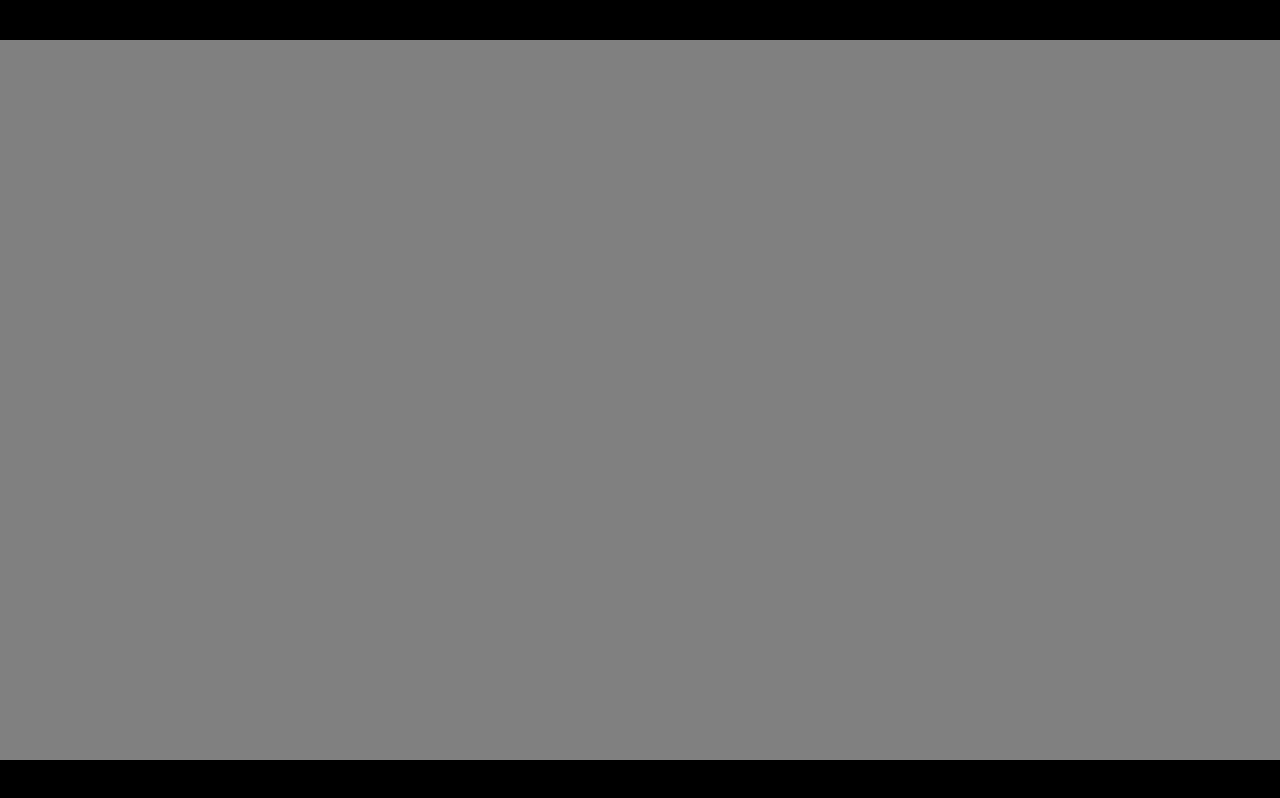
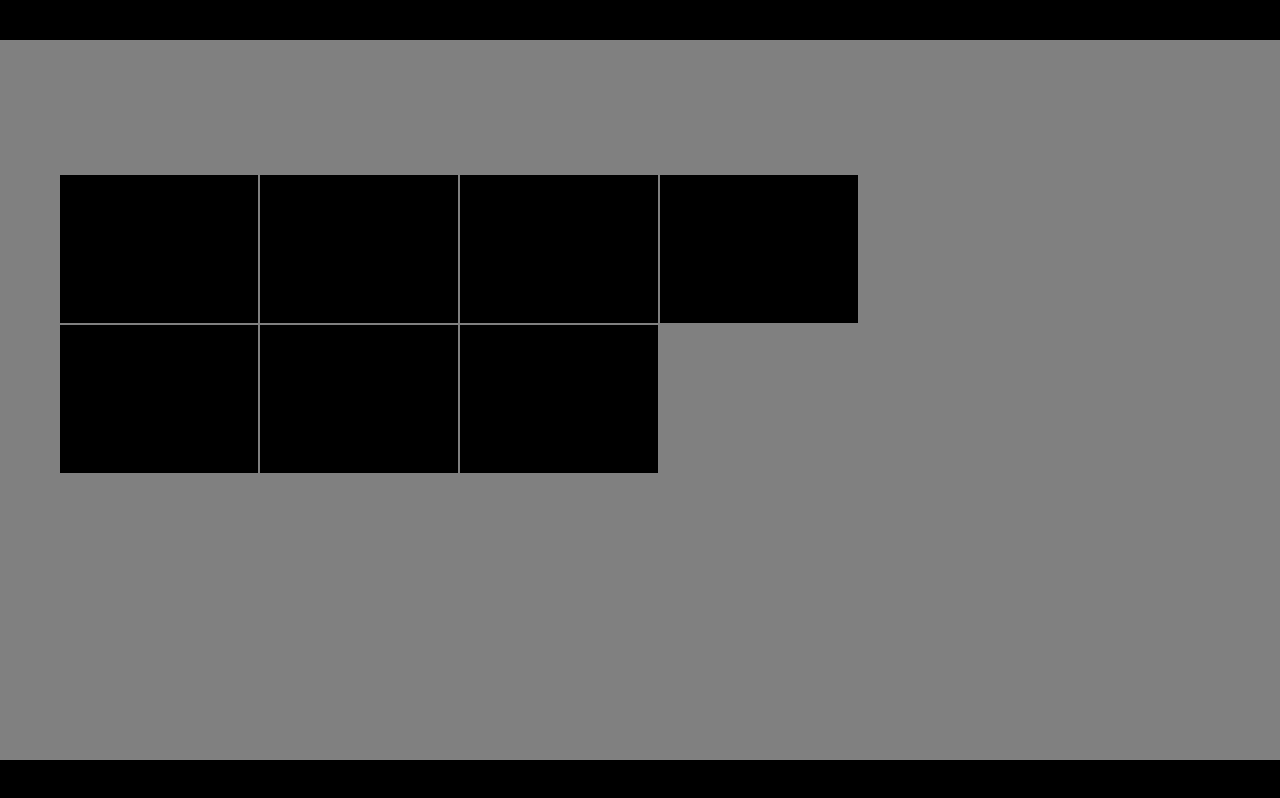
Before and after one commit to siderilla/countdown_itch_jam, a website built with Vite: page countdown/index.html in a window 1280 px wide. Built offline with nearby package versions, Linux system fonts and the light colour scheme.

Commit message:
ok tiles, hidden random tiles, countdown working

```diff
--- a/countdown/index.html
+++ b/countdown/index.html
@@ -6,7 +6,7 @@
 	<link rel="icon" type="image/svg+xml" href="/favicon.svg" />
 	<meta name="viewport" content="width=device-width, initial-scale=1.0" />
 	<title>countdown</title>
-	<link rel="stylesheet" href="src/style.css">
+	<link rel="stylesheet" href="/src/style.css">
 </head>
 
 <body>
--- a/countdown/src/main.js
+++ b/countdown/src/main.js
@@ -1,7 +1,81 @@
+import './style.css';
+
+const COLS = 4;
+const ROWS = 3;
+const TILE_W = 200;
+const TILE_H = 150;
+const OFFSET_X = 60;
+const OFFSET_Y = 135;
+
 const canva = document.getElementById("prologue");
 const ctx = canva.getContext("2d");
 
-ctx.beginPath();
-ctx.rect(0, 0, 1280, 720);
-ctx.fillStyle = "grey";
-ctx.fill();
+let countdown = 5;
+let lastTick = 0;
+let stage = "memorizing";
+function countToZero(timestamp) {
+
+	//background
+	ctx.fillStyle = "grey";
+	ctx.fillRect(0, 0, 1280, 720);
+
+	//foreach tiles
+	tiles.forEach(tile => {
+
+		if (!tile.visible) return;
+		ctx.fillStyle = "black";
+		ctx.fillRect(tile.x, tile.y, tile.w - 2, tile.h - 2);
+
+	});
+
+	//draw the countdown
+	if (stage === "memorizing") {
+
+		ctx.font = "50px 'Tiny5-Regular'";
+		ctx.fillStyle = "white";
+		ctx.fillText(countdown, 50, 90);
+
+	}
+
+
+	if (timestamp - lastTick >= 1000) {
+
+		lastTick = timestamp;
+		countdown -= 1;
+		if (countdown === 0) {
+			stage = "puzzle";
+			hideTiles();
+		}
+		lastTick = timestamp;
+
+	}
+
+	//recall the loop
+	requestAnimationFrame(countToZero);
+
+}
+
+document.fonts.ready.then(() => requestAnimationFrame(countToZero));
+
+const tiles = [];
+
+for (let row = 0; row < ROWS; row++) {
+
+	for (let col = 0; col < COLS; col++) {
+
+		let x = OFFSET_X + col * TILE_W;
+		let y = OFFSET_Y + row * TILE_H;
+		tiles.push({ x: x, y: y, homeX: x, homeY: y, w: TILE_W, h: TILE_H, col: col, row: row, visible: true });
+
+	}
+
+}
+
+console.log(tiles);
+
+function hideTiles() {
+	for (let i = 0; i < 6; i++) {
+		let hiddenTile = Math.floor(Math.random() * tiles.length);
+		tiles[hiddenTile].visible = false;
+	}
+}
--- a/countdown/src/style.css
+++ b/countdown/src/style.css
@@ -19,3 +19,8 @@ body {
 #prologue {
 	image-rendering: pixelated;
 }
+
+@font-face {
+	font-family: 'Tiny5-Regular';
+	src: url('/fonts/Tiny5-Regular.ttf')
+}
```
Also changed, not shown: countdown/public/fonts/Tiny5-Regular.ttf (added).
